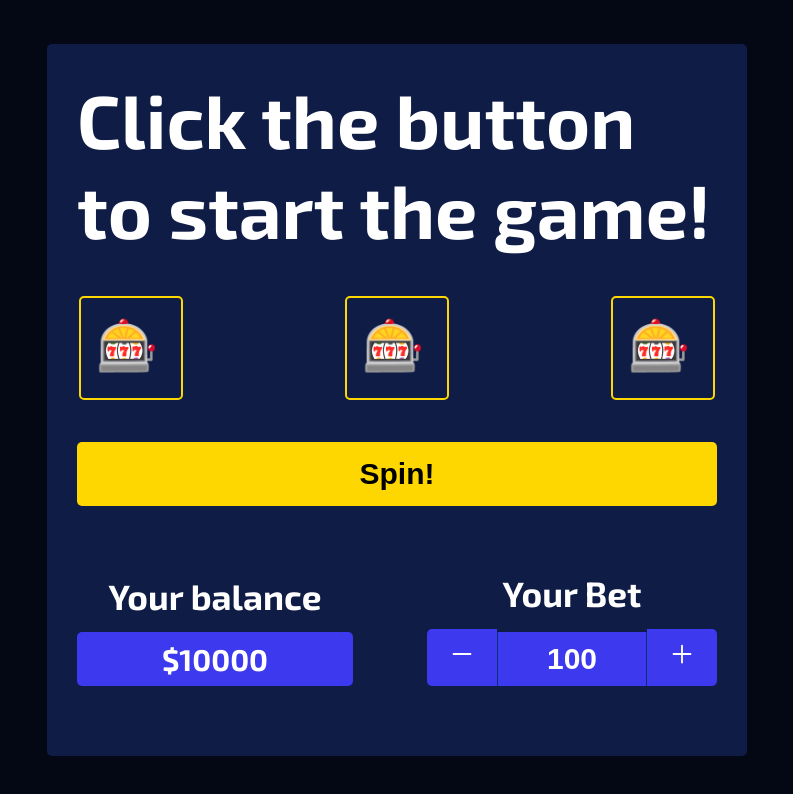
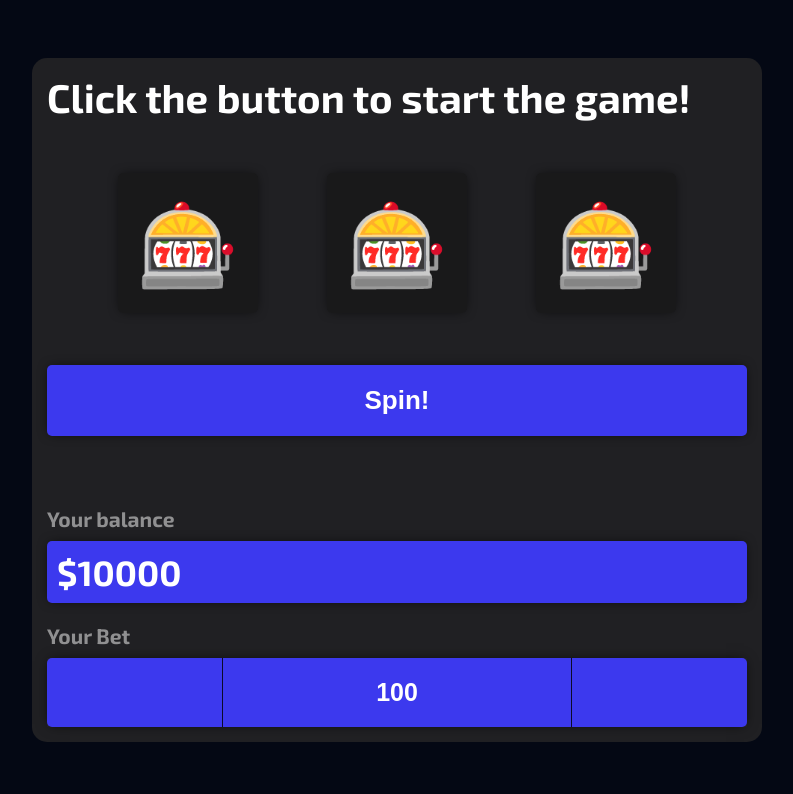
Before and after one commit to mmacius/one-armed-bandit, a React (Vite) app: page / in a window 1280 px wide. Shown: the top 794 px of the page, without its empty margins (243-1036 px from the left). Built offline with nearby package versions, Linux system fonts and the light colour scheme.

Commit message:
Redesigned full User Interface

```diff
--- a/src/index.css
+++ b/src/index.css
@@ -9,13 +9,15 @@
 
 :root {
     --primary: #3c39ee;
-    --border: #0e2e74;
     --item: #192e7486;
     --background: #040814;
     --white: white;
     --black: rgba(0, 0, 0, 0.822);
-    --alert: #192e74;
+    --alert:#192e74;
+    --color1: #292828c5;
+    --color2: #1414148f;
 }
+
 
 body {
     background-color: var(--background);
@@ -25,7 +27,6 @@ body {
 }
 
 #root {
-    width: 100%;
     height: 100vh;
     background-color: var(--background);
     font-family: "Exo 2", sans-serif;
@@ -38,201 +39,156 @@ body {
 }
 
 main {
-    width: 30%;
-    border-radius: 5px;
-    padding: 30px;
+    padding: 15px;
+    border-radius: 15px;
+    background-color: var(--color1);
     display: flex;
     flex-direction: column;
     justify-content: space-between;
-    align-items: center;
-    gap: 40px;
-    background-color: var(--item);
-    border-radius: 5px;
-}
-
-main > article > p {
-    font-size: 35px;
+    gap: 70px;
 }
 
 main > article {
-    width: 100%;
     display: flex;
     flex-direction: column;
-    gap: 40px;
-    justify-content: center;
-    align-items: center;
-    font-size: 50px;
-    color: white;
+    justify-content: space-between;
+    gap: 50px;
+}
+
+main > article > h1 {
+    text-align: left;
+    width: 700px;
+    font-size: 2.5rem;
 }
 
 main > article > button {
-    width: 100%;
-    background-color: gold;
+    font-size: 26px !important;
+    background-color: var(--primary);
+    padding: 20px;
+    border: none;
     outline: none;
-    border: none;
-    font-size: 30px;
-    padding: 15px 0px 15px 0px;
+    font-size: 25px;
     border-radius: 5px;
-    color: black;
+    -webkit-box-shadow: 0px 0px 12px -3px var(--black);
+    -moz-box-shadow: 0px 0px 12px -3px var(--black);
+    box-shadow: 0px 0px 12px -3px var(--black);
     cursor: pointer;
 }
 
-main > section {
-    width: 100%;
-    height: 100px;
-    padding: 40px;
+main > article > table > tbody {
     display: flex;
-    justify-content: space-between;
-    align-items: end;
     flex-direction: row;
-    border-radius: 5px;
+    justify-content: space-evenly;
 }
 
-main > section > section > h2 {
-    font-size: 30px;
-    background-color: var(--primary);
-    padding: 9px;
+main > article > table > tbody > thead {
+    font-size: 5.1rem;
+    background-color: var(--color2);
     border-radius: 5px;
-    width: 258px;
-    text-align: center;
+    height: 140px;
+    width: 140px;
+    display: flex;
+    align-items: center;
+    justify-content: center;
+    -webkit-box-shadow: 0px 0px 12px -3px var(--black);
+    -moz-box-shadow: 0px 0px 12px -3px var(--black);
+    box-shadow: 0px 0px 12px -3px var(--black);
 }
 
-main > section > section {
+main > section {
     display: flex;
     flex-direction: column;
-    align-items: center;
-    gap: 15px;
-    font-size: 30px;
+    justify-content: space-between;
+    gap: 20px;
 }
 
-main > section > section >  section > button {
-    color: white !important;
-    font-size: 30px;
+main > section > section:nth-child(1) {
+    display: flex;
+    flex-direction: column;
+    gap: 10px;
 }
 
-main > section > section > section >  button:nth-child(1) {
-    border-radius: 5px 0px 0px 5px;
+main > section > section > h1 {
+    font-size: 21px;
+    opacity: 0.5;
 }
 
-main > section > section > section >  button:nth-child(3) {
-    border-radius: 0px 5px 5px 0px;
+main > section > section:nth-child(1) > h2 {
+    font-size: 2.2rem;
+    width: 100%;
+    padding: 10px 0px 10px 0px;
+    text-indent: 10px;
+    background-color: var(--primary);
+    border-radius: 5px;
+    -webkit-box-shadow: 0px 0px 12px -3px var(--black);
+    -moz-box-shadow: 0px 0px 12px -3px var(--black);
+    box-shadow: 0px 0px 12px -3px var(--black);
 }
 
-main > section > section > section >  button:nth-child(1),
-main > section > section > section > button:nth-child(3) {
-    background-color: var(--primary);
+main > section > section:nth-child(2) {
+    display: flex;
+    flex-direction: column;
+    gap: 10px;
+}
+
+main > section > section:nth-child(2) > section  {
+    display: flex;
+    flex-direction: row;
+    transition: all 300ms;
+    -webkit-box-shadow: 0px 0px 12px -3px var(--black);
+    -moz-box-shadow: 0px 0px 12px -3px var(--black);
+    box-shadow: 0px 0px 12px -3px var(--black);
+}
+
+
+main > section > section:nth-child(2) > section > button {
+    padding: 20px;
     border: none;
     outline: none;
-    padding: 10px 20px;
+    font-size: 25px;
+    font-weight: bold;
+    display: flex;
+    align-items: center;
+    justify-content: center;
+}
+
+
+main > section > section:nth-child(2) > section > button:nth-child(1),
+main > section > section:nth-child(2) > section > button:nth-child(3) {
+    width: 25%;
+    background-color: var(--primary);
     cursor: pointer;
 }
 
-main > section > section > section >  button:nth-child(2) {
-    width: 150px;
-    background-color: var(--primary);
+main > section > section:nth-child(2) > section > button:nth-child(1):hover,
+main > section > section:nth-child(2) > section > button:nth-child(3):hover {
+    filter: brightness(1.3);
     border: none;
-    outline: none;
-    padding: 10px 20px;
-    /* border-radius: 5px; */
-    border-left: 1px solid var(--border);
-    border-right: 1px solid var(--border);
-    cursor: default;
-}
-
-main > section > section > section >  button:nth-child(2):hover {
-    background-color: var(--primary);
-    border-left: 1px solid var(--border);
-    border-right: 1px solid var(--border);
     outline: none;
 }
 
-main > section > section > section >  button:nth-child(2):active {
-    background-color: var(--primary);
-    border-left: 1px solid var(--border);
-    border-right: 1px solid var(--border);
-    outline: none;
+main > section > section:nth-child(2) > section > button:nth-child(1) {
+    border-top-left-radius: 5px;
+    border-bottom-left-radius: 5px;
 }
 
-table {
-    width: 100%;
+main > section > section:nth-child(2) > section > button:nth-child(3) {
+    border-bottom-right-radius: 5px;
+    border-top-right-radius: 5px;
 }
 
-tbody {
-    width: 100%;
-    display: flex;
-    flex-direction: row;
-    gap: 20px;
-    justify-content: space-between;
+main > section > section:nth-child(2) > section > button:nth-child(2) {
+    width: 50%;
+    border-left: 1px solid var(--black);
+    border-right: 1px solid var(--black);
+    background-color: var(--primary);
 }
 
-thead {
-    width: 70px;
-    height: 70px;
-    border: 2px solid gold;
-    border-radius: 5px;
-    padding: 15px;
-}
-
-main > section > section > section {
-    transition: all 300ms;
-}
 
 .disable {
-    opacity: 0.5;
+    opacity: 0.5 ;
     pointer-events: none;
     transition: all 300ms;
-}
-
-@media (max-width: 1834px) {
-    main {
-        width: 40%;
-    }
-}
-
-@media (max-width: 1370px) {
-    main {
-        width: 50%;
-    }
-}
-
-@media (max-width: 1104px) {
-    main {
-        width: 60%;
-    }
-}
-
-@media (max-width: 916px) {
-    main {
-        width: 70%;
-    }
-}
-
-@media (max-width: 782px) {
-    main {
-        width: 80%;
-    }
-}
-
-@media (max-width: 680px) {
-    main > article > p {
-        font-size: 25px;
-    }
-    main {
-        width: 80%;
-    }
-    main > section > section {
-        font-size: 20px !important;
-    }
-    main > section > section > h2 {
-        font-size: 21px;
-        width: 100px;
-    }
-    main > section > section > section > button {
-        font-size: 20px;
-    }
-    main > section > section > section > button:nth-child(2) {
-        width: 70px;
-    }
 }
 
 .swal2-container {
@@ -250,3 +206,38 @@ main > section > section > section {
     font-family: "Exo 2", sans-serif;
     font-size: 20px;
 }
+
+@media (max-width: 775px) {
+    main > article > h1 {
+        width: 500px;
+    }
+}
+
+@media (max-width: 570px) {
+    main > article > h1 {
+        width: 100%;
+        font-size: 1.5rem;
+    }
+    main > article > table > tbody {
+        gap: 20px;
+    }
+    main > article > table > tbody > thead {
+        width: 125px;
+        height: 125px;
+    }
+}
+
+@media (max-width: 475px) {
+    main > article > h1 {
+        width: 300px;
+        font-size: 1.5rem;
+    }
+    main > article > table > tbody {
+        gap: 20px;
+    }
+    main > article > table > tbody > thead {
+        width: 80px;
+        height: 80px;
+        font-size: 45px !important;
+    }
+}
```
